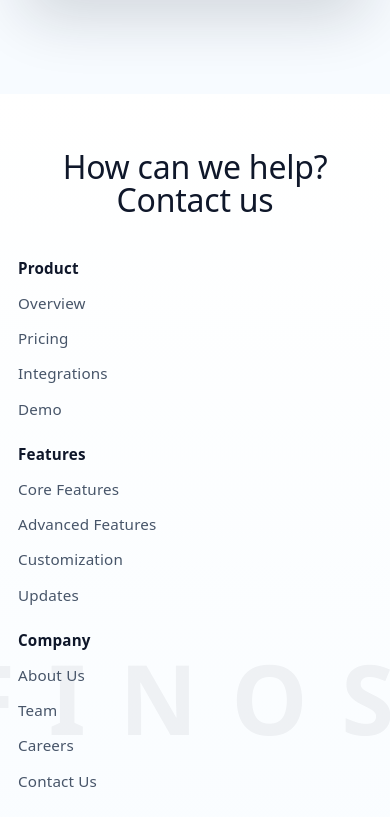
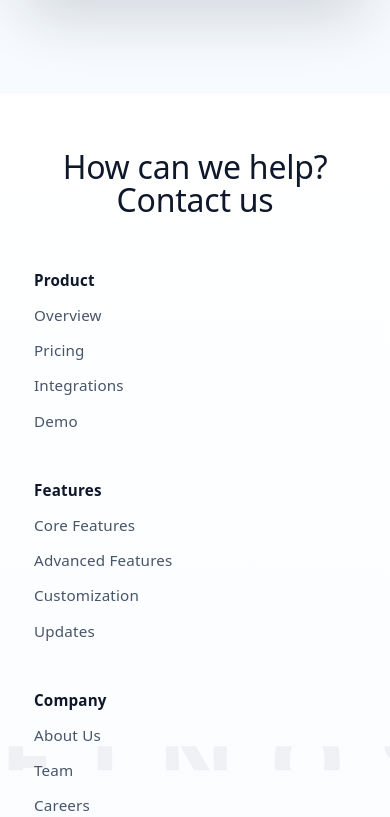
Before and after one commit to abdulrahmanoladejo293-boop/Business, a React (Vite) app: page / in a window 390 px wide. Shown: the part 7587-8404 px from the top of the page. Built offline with nearby package versions, Linux system fonts and the light colour scheme.

Commit message:
responsive footer

```diff
--- a/src/components/footer.module.css
+++ b/src/components/footer.module.css
@@ -18,12 +18,15 @@
   white-space: nowrap;
   pointer-events: none;
   user-select: none;
+  max-width: 100%;
+  overflow: hidden;
 }
 
 .wrapper {
   position: relative;
   max-width: 1180px;
   margin: 0 auto;
+  padding: 0 16px;
 }
 
 .heading {
@@ -111,6 +114,22 @@
   }
 }
 
+@media (max-width: 980px) {
+  .grid {
+    grid-template-columns: repeat(2, minmax(0, 1fr));
+  }
+}
+
+@media (max-width: 640px) {
+  .grid {
+    grid-template-columns: 1fr;
+  }
+
+  .column {
+    padding: 12px 0;
+  }
+}
+
 @media (max-width: 780px) {
   .footer {
     padding: 56px 18px 24px;
```
